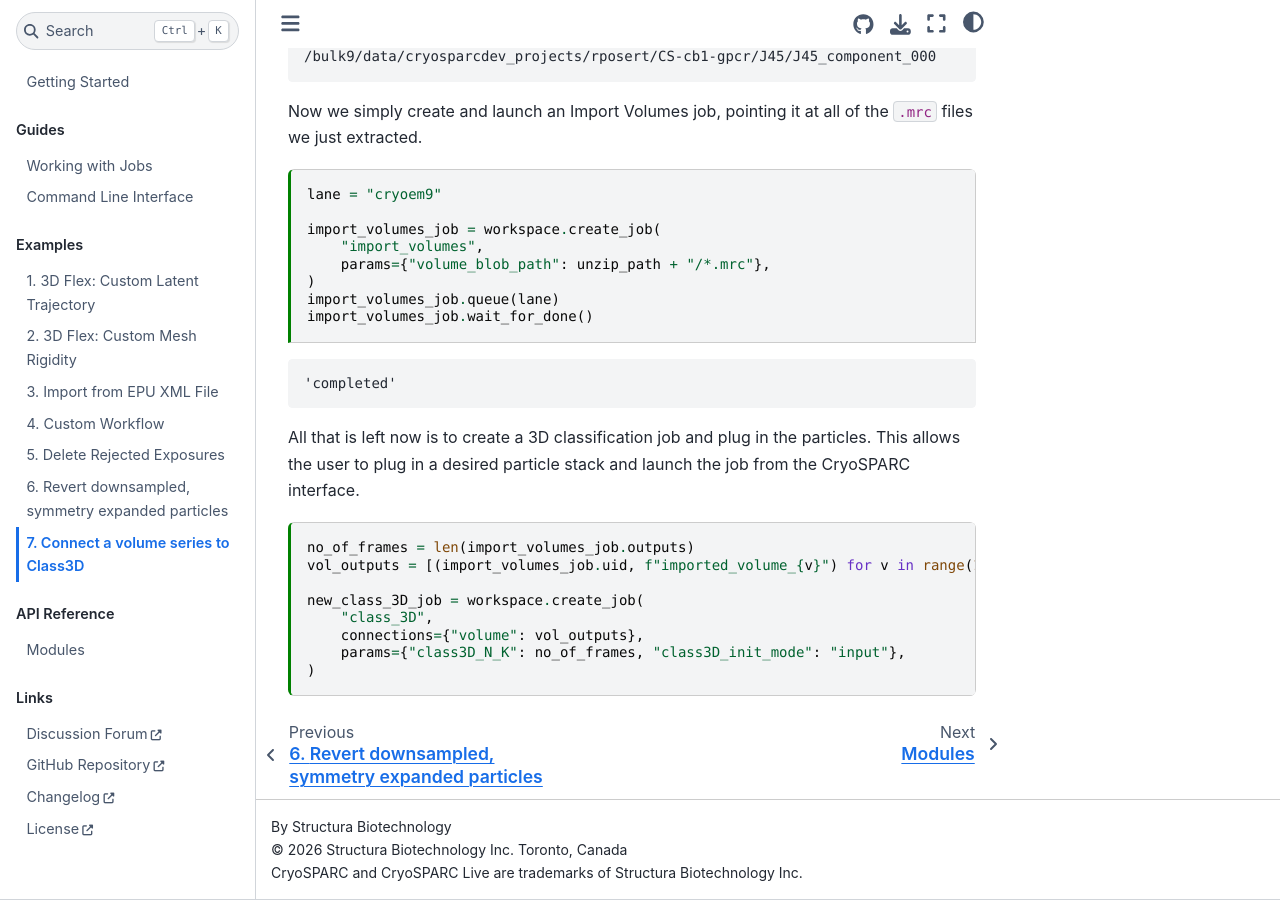
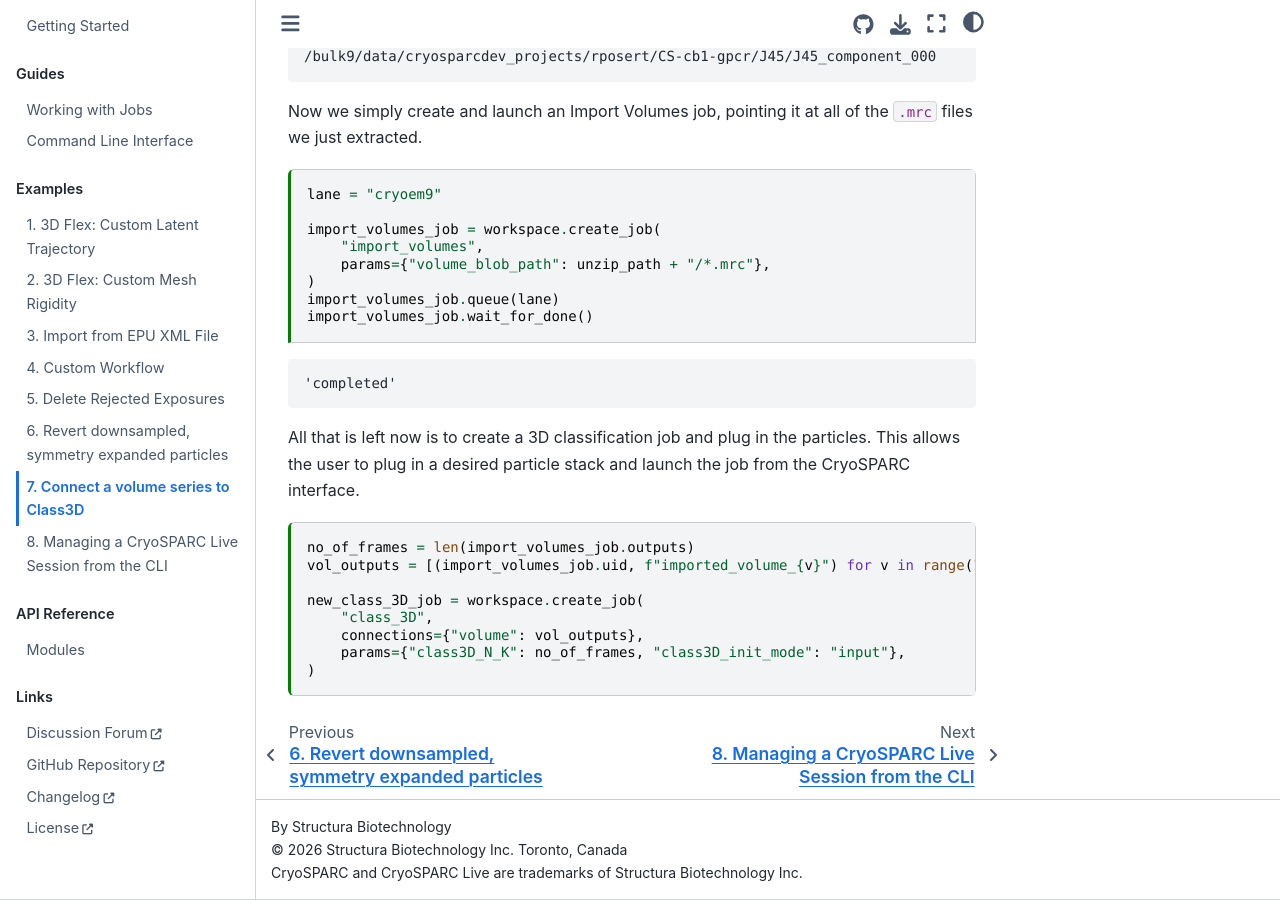
Before and after one commit to cryoem-uoft/cryosparc-tools, a Jupyter Book: the page built from docs/examples/connect_series_to_class3D.ipynb, in a window 1280 px wide and 900 px high, scrolled down 1008 px. Built offline with Jupyter Book 1.0.4 settings and Sphinx 7.4.7 and the Sphinx Book theme 1.1.4, drawn with Linux system fonts in a browser that asks for light colours; pages that are not in the unit, such as notebooks, are missing from menus.

Commit message:
CryoSPARC Live example notebook

```diff
--- a/docs/_toc.yml
+++ b/docs/_toc.yml
@@ -21,6 +21,7 @@ parts:
       - file: examples/delete-rejected-exposures
       - file: examples/upscale-expanded-particles
       - file: examples/connect_series_to_class3D
+      - file: examples/live-session
   - caption: API Reference
     chapters:
       - file: api
```
Also changed, not shown: docs/examples/live-session.ipynb (added).
